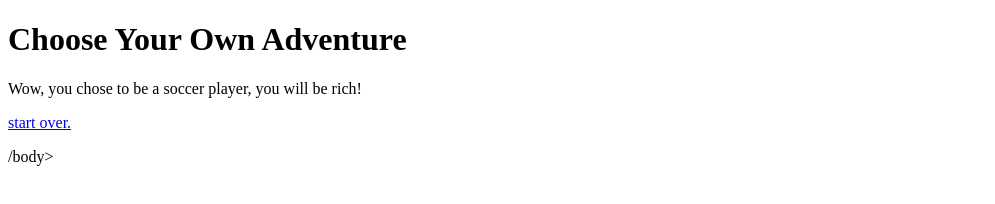
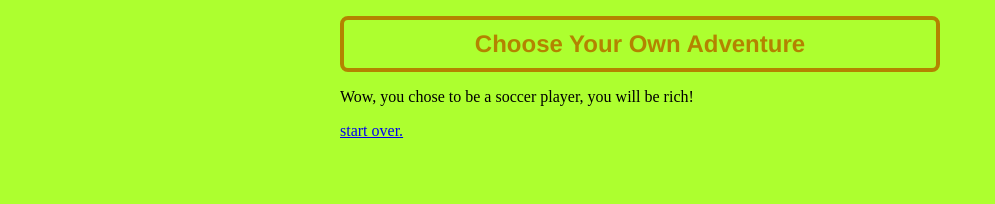
Before and after one commit to IssahYaakub/web_spring_2025, a plain HTML site: page story/soccer player.html in a window 1280 px wide. Shown: the whole page, without its empty margins (0-995 px from the left). Drawn offline with Linux system fonts and the light colour scheme.

Commit message:
adds css

```diff
--- a/story/soccer player.html
+++ b/story/soccer player.html
@@ -4,10 +4,14 @@
 	<head>
 		<title>Choose Your Own Adventure</title>
 		<meta charset="utf-8">
+		<link href="../style.css" rel="stylesheet" type="text/css">
 	</head>
 	<body>
-		<h1>Choose Your Own Adventure</h1>
-		<p>Wow, you chose to be a soccer player, you will be rich!</p>
-		<p><a href="../index.html">start over.</a></p>
-		/body>
+		<div id="container">
+			<h1>Choose Your Own Adventure</h1>
+			<p>Wow, you chose to be a soccer player, you will be rich!</p>
+			<p><a href="../index.html">start over.</a></p>
+		<div id="container">
+
+		</body>
 </html>
--- /dev/null
+++ b/style.css
@@ -0,0 +1,32 @@
+/* comment */
+@import url('https://fonts.googleapis.com/css2?family=Quantico:ital,wght@0,400;0,700;1,400;1,700&display=swap');
+
+body {
+	background-color: greenyellow;*/
+	font-size: 20px;
+}
+
+#container {
+	width: 600px;
+	margin: 0 auto;
+
+}
+
+h1{
+	/* text color */
+	color: #b38300;
+	font-family:Helvetica;
+	font-size:1.5em;
+	border: 4px solid #b38300;
+	padding: 10px;
+	text-align: center ;
+	border-radius: 8px;
+}
+
+p{
+	font-family: "Quatico";
+}
+
+a{
+
+}
```
Also changed, not shown: index.html (+8 -5 lines), story/basketball player.html (+7 -4 lines).
